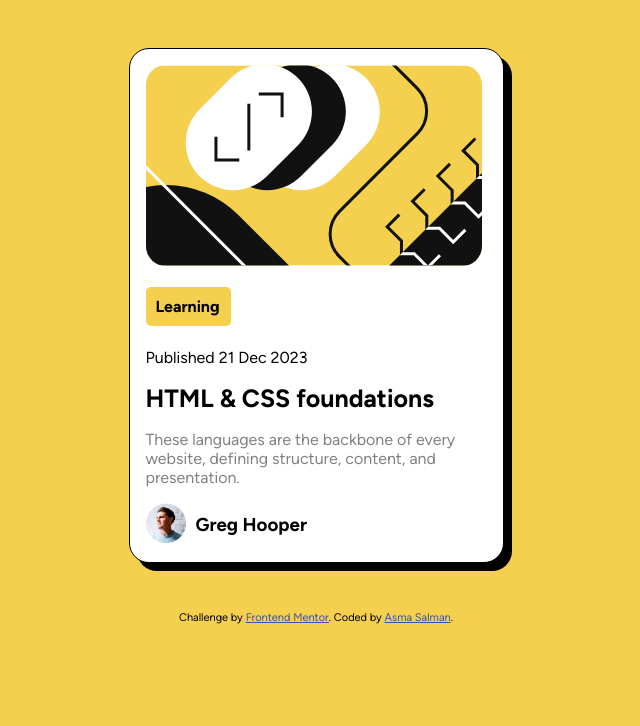
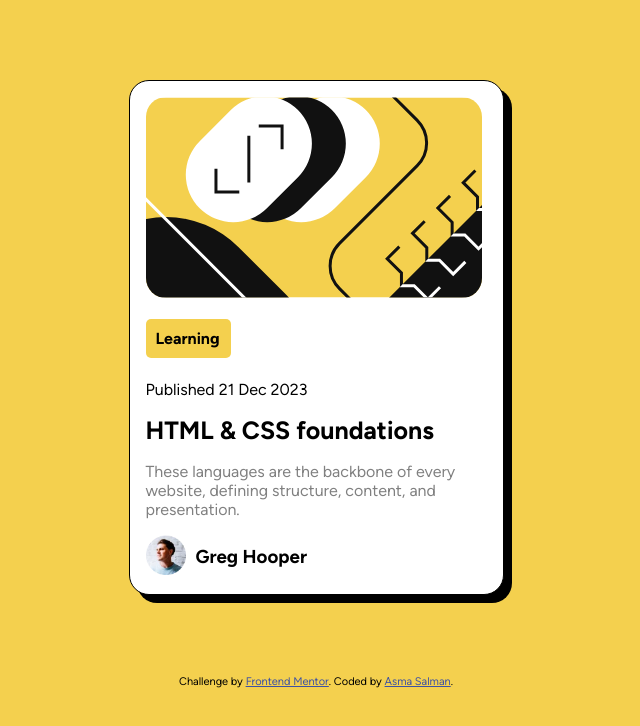
Before and after one commit to Sooma8/blog-preview-card-main, a plain HTML site: page index.html in a window 1280 px wide. Shown: the whole page, without its empty margins (324-964 px from the left). Drawn offline with Linux system fonts and the light colour scheme.

Commit message:
Update index.css

```diff
--- a/index.css
+++ b/index.css
@@ -9,7 +9,7 @@
 body{
     font-family:Figtree ;
     background-color: hsl(47, 88%, 63%);
-    margin: 0;
+    margin: 0 auto;
     padding: 0;
 }
 
@@ -20,7 +20,7 @@ body{
     flex-direction: column;
     justify-content: center;
     align-items: start;
-    margin: 3em auto;
+    margin: 5em auto;
     padding: 1em;
     border: solid black 1.5px;
     border-radius: 20px;
```
